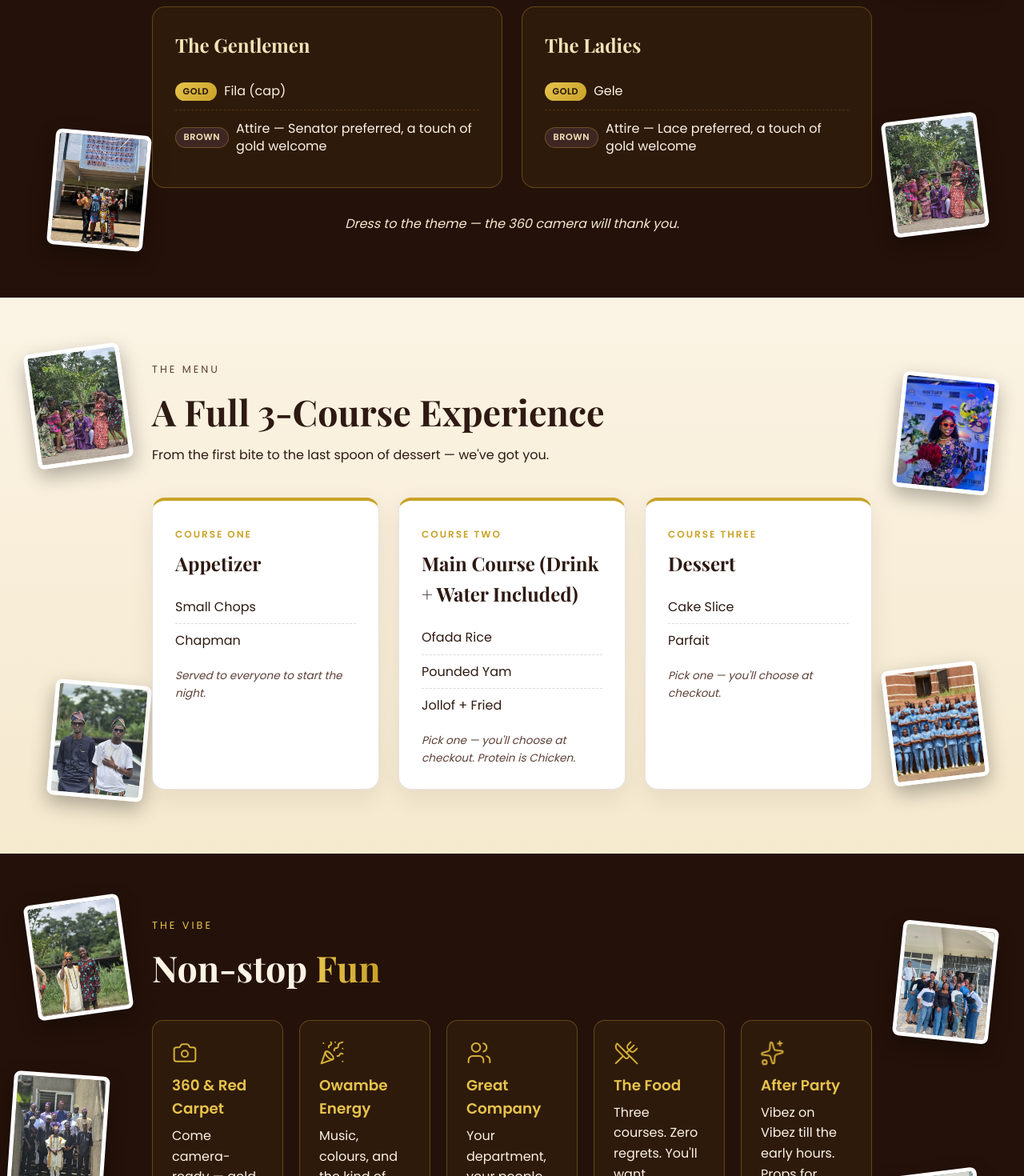
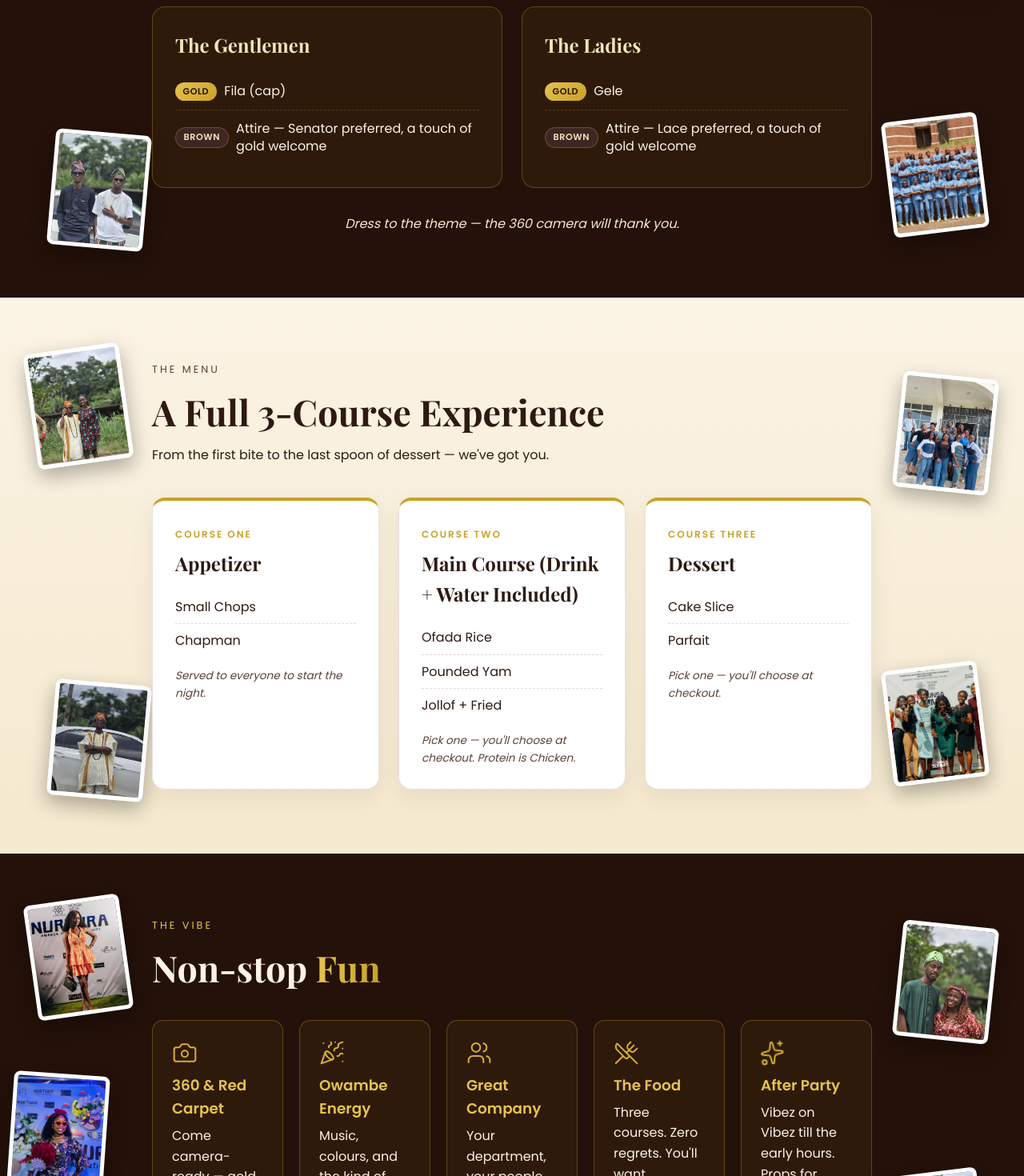
Before and after one commit to oadeniran/mee-nursing-dinner, a Next.js app: page / in a window 1280 px wide. Shown: the part 1180-2650 px from the top of the page at 80% size. Built offline with nearby package versions, Linux system fonts and the light colour scheme.

Commit message:
picture selection arrangement

```diff
--- a/src/app/page.tsx
+++ b/src/app/page.tsx
@@ -144,7 +144,7 @@ export default function Home() {
       </section>
 
       <section className="has-scatter">
-        <Scatter imgs={pick(4, 13)} />
+        <Scatter imgs={pick(4, 4)} />
         <div className="wrap reveal">
           <p className="eyebrow">Dress Code</p>
           <h2 className="section-title">
@@ -181,7 +181,7 @@ export default function Home() {
 
       {/* THE 3-COURSE MEAL */}
       <section className="on-cream has-scatter">
-        <Scatter imgs={pick(4, 4)} />
+        <Scatter imgs={pick(4, 8)} />
         <div className="wrap reveal">
           <p className="eyebrow">The Menu</p>
           <h2 className="section-title">A Full 3-Course Experience</h2>
@@ -224,7 +224,7 @@ export default function Home() {
 
       {/* NON-STOP FUN */}
       <section className="has-scatter">
-        <Scatter imgs={pick(5, 8)} />
+        <Scatter imgs={pick(5, 13)} />
         <div className="wrap reveal">
           <p className="eyebrow">The Vibe</p>
           <h2 className="section-title">
```
